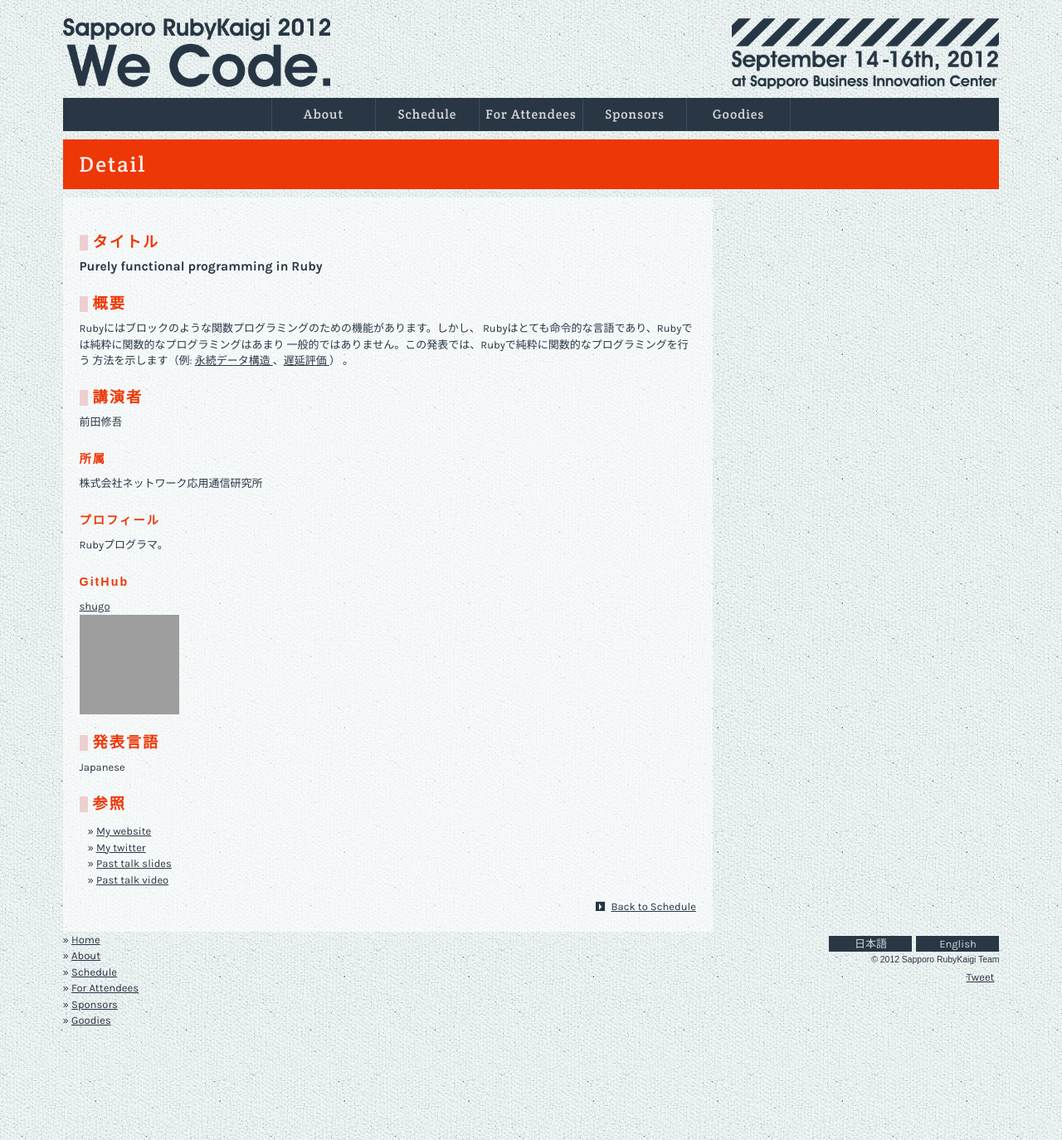
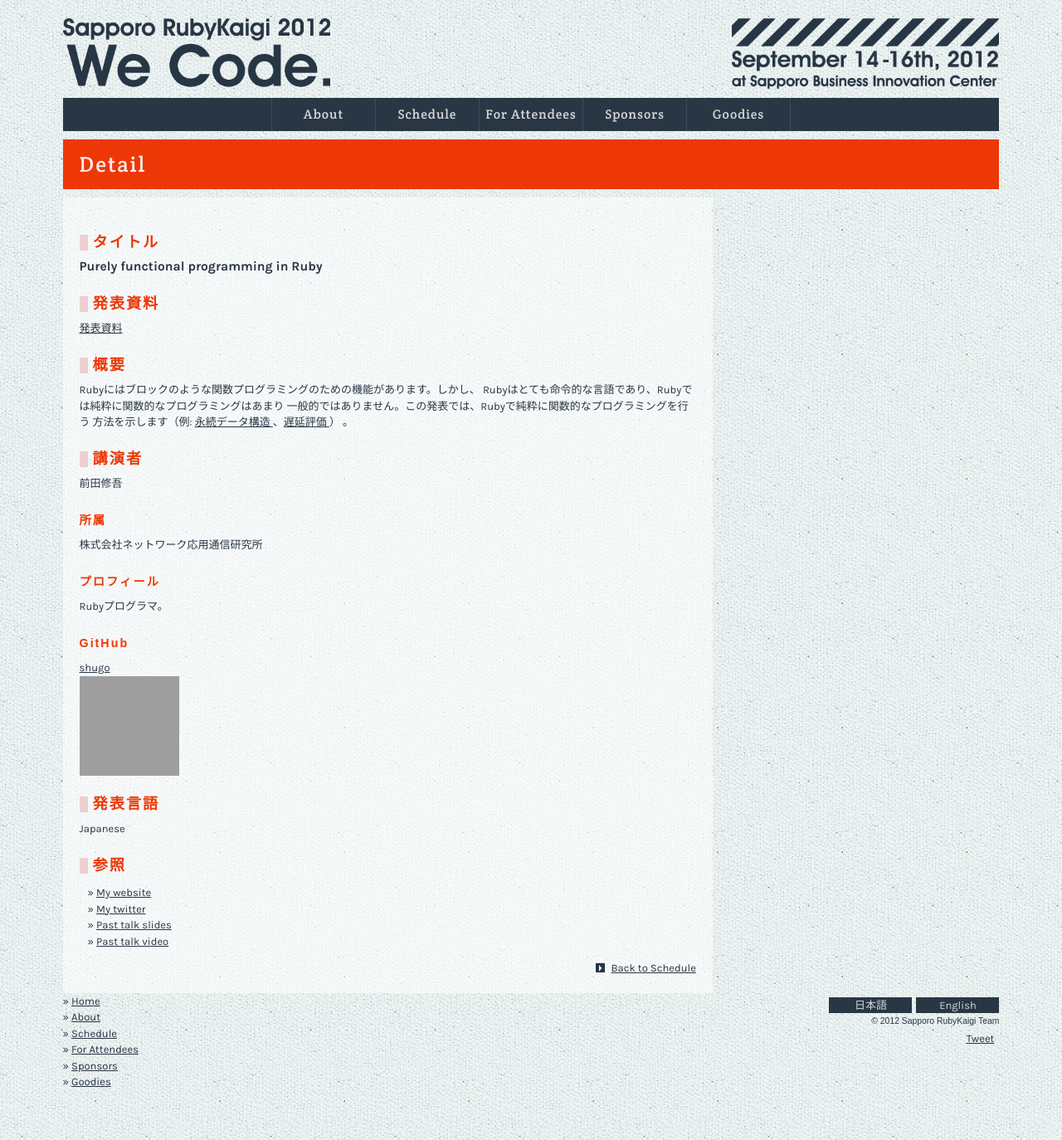
Before and after one commit to ruby-sapporo/sapporo.rubykaigi.org, a Jekyll site: the page built from 2012/ja/schedule/details/18.html, in a window 1280 px wide. Shown: the whole page at 83% size. Built offline with Jekyll 4.4.1, drawn with Linux system fonts in a browser that asks for light colours; nearby versions of some CDN libraries; Markdown is read by kramdown in place of the engine named in the settings; comment, search, counter and statistics services are not loaded; grey boxes are pictures that could not be loaded.

Commit message:
Add link to @shugo's slide

```diff
--- a/2012/_schedule/presentations/18.yml
+++ b/2012/_schedule/presentations/18.yml
@@ -37,3 +37,4 @@ references:
     - [Past talk slides](http://shugo.net/tmp/)
     - [Past talk video](http://www.example.org)
 language: Japanese
+slide_url: http://shugo.net/tmp/functional_ruby.pdf
--- a/2012/en/schedule/details/18.html
+++ b/2012/en/schedule/details/18.html
@@ -8,6 +8,8 @@ locale: en
 <article id="scheduleDetail">
   <h2>Title</h2>
   <p class="title">Purely functional programming in Ruby</p>
+    <h2>Slide</h2>
+    <a href="http://shugo.net/tmp/functional_ruby.pdf">Slide</a>
   <h2>Abstract</h2>
   <p>Ruby has some features for functional programming such as blocks; however,
 Ruby is a very imperative language and purely functional programming is not
--- a/2012/ja/schedule/details/18.html
+++ b/2012/ja/schedule/details/18.html
@@ -8,6 +8,8 @@ locale: ja
 <article id="scheduleDetail">
   <h2>タイトル</h2>
   <p class="title">Purely functional programming in Ruby</p>
+    <h2>発表資料</h2>
+    <a href="http://shugo.net/tmp/functional_ruby.pdf">発表資料</a>
   <h2>概要</h2>
   <p>Rubyにはブロックのような関数プログラミングのための機能があります。しかし、
 Rubyはとても命令的な言語であり、Rubyでは純粋に関数的なプログラミングはあまり
```
